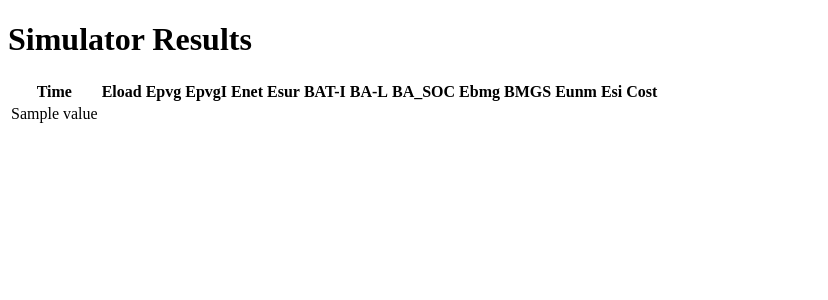
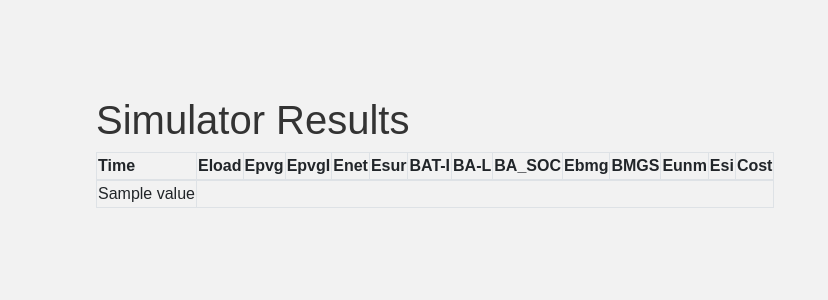
Before and after one commit to SamuelOsondu/Simulating_energy, a Flask app: template templates/output.html in a window 1280 px wide. Shown: the top 300 px of the page, without its empty margins (0-828 px from the left). Run offline with Flask 3, Linux system fonts and the light colour scheme; the template is opened without the code that fills it: most values are stand-ins (such as "Sample title", 1, 10 or a date in 2020).

Commit message:
2nd Commit

```diff
--- a/static/styles.css
+++ b/static/styles.css
@@ -15,6 +15,9 @@ body {
     background-color: #ffffff;
     border-radius: 5px;
     box-shadow: 0 2px 5px rgba(0, 0, 0, 0.1);
+}
+.table{
+    margin-left: 20px;
 }
 
 h1 {
--- a/templates/input.html
+++ b/templates/input.html
@@ -3,6 +3,8 @@
 <html>
 <head>
     <title>Simulator</title>
+    <link rel="stylesheet" href="https://cdn.jsdelivr.net/npm/bootstrap@4.3.1/dist/css/bootstrap.min.css" integrity="sha384-ggOyR0iXCbMQv3Xipma34MD+dH/1fQ784/j6cY/iJTQUOhcWr7x9JvoRxT2MZw1T" crossorigin="anonymous">
+
     <link rel="stylesheet" type="text/css" href="{{ url_for('static', filename='styles.css') }}">
 </head>
 <body>
--- a/templates/output.html
+++ b/templates/output.html
@@ -3,14 +3,16 @@
 <html>
 <head>
     <title>Simulator Results</title>
-    <style>
+    <link rel="stylesheet" href="https://cdn.jsdelivr.net/npm/bootstrap@4.3.1/dist/css/bootstrap.min.css" integrity="sha384-ggOyR0iXCbMQv3Xipma34MD+dH/1fQ784/j6cY/iJTQUOhcWr7x9JvoRxT2MZw1T" crossorigin="anonymous">
+
     <link rel="stylesheet" type="text/css" href="{{ url_for('static', filename='styles.css') }}">
-    </style>
+
 </head>
 <body>
     <h1>Simulator Results</h1>
     <!-- Display the simulation results here -->
-    <table>
+ <table class="table-bordered  table-hover">
+    <thead class="thead-dark">
         <tr>
             <th>Time</th>
             <th>Eload</th>
@@ -28,6 +30,8 @@
             <th>Cost</th>
             <!-- Add more table columns as needed -->
         </tr>
+    </thead>
+    <tbody>
         {% for row in results %}
         <tr>
             {% for value in row %}
@@ -35,6 +39,8 @@
             {% endfor %}
         </tr>
         {% endfor %}
-    </table>
+    </tbody>
+</table>
+
 </body>
 </html>
```
